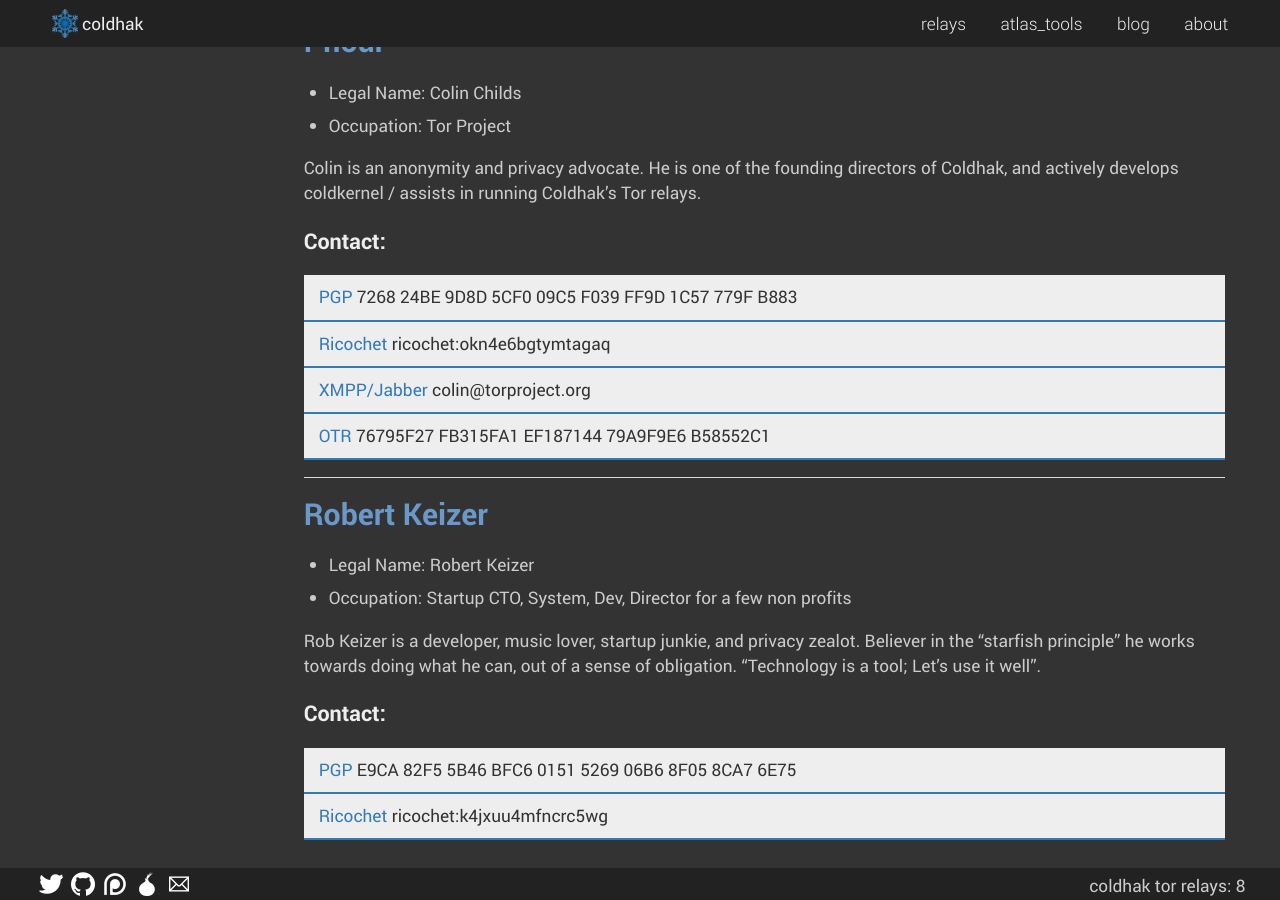
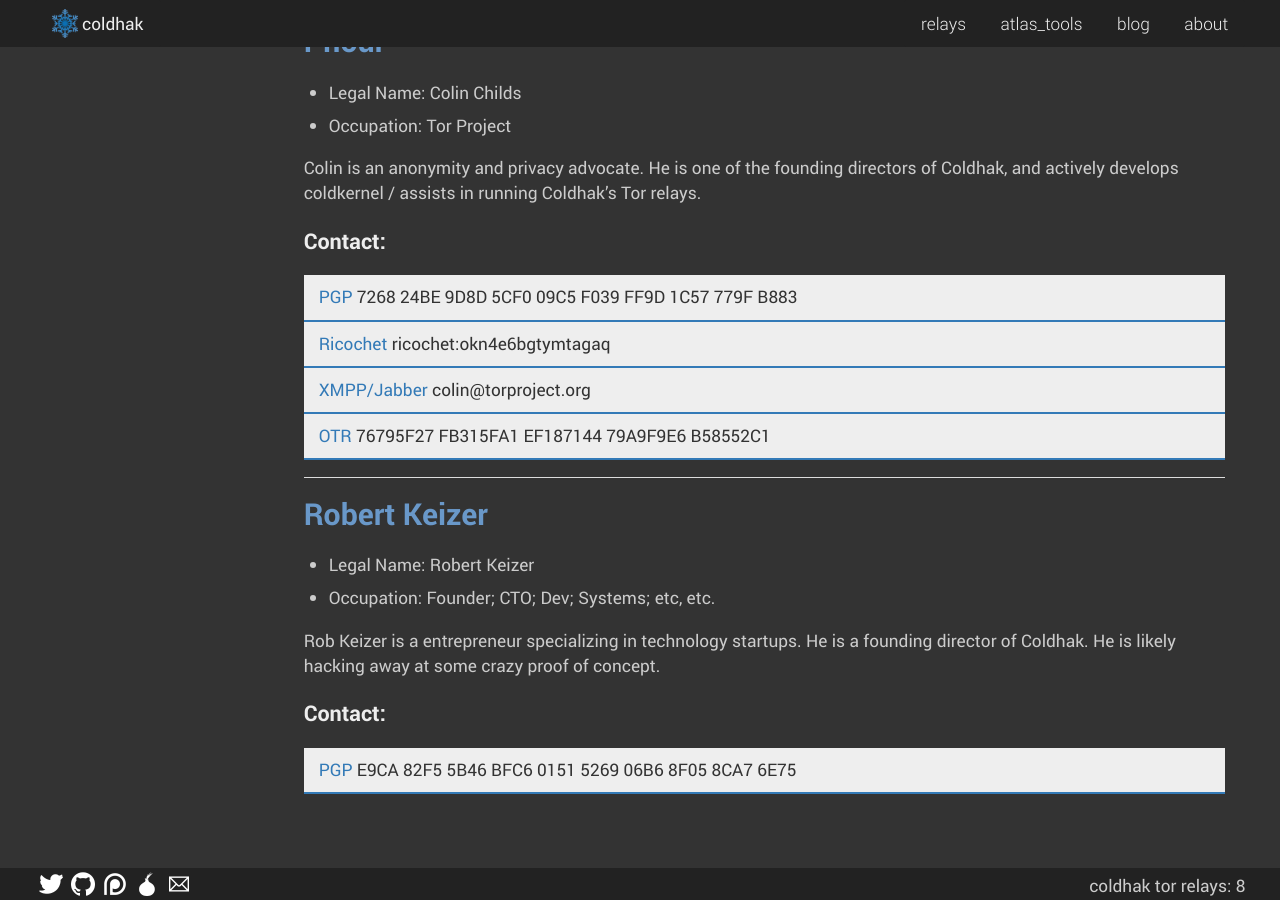
Before and after one commit to coldhakca/website, a Jekyll site: the page built from coldhak/about/index.md, in a window 1280 px wide and 900 px high, scrolled down 889 px. Built offline with Jekyll 4.4.1, drawn with Linux system fonts in a browser that asks for light colours.

```diff
--- a/coldhak/about/index.md
+++ b/coldhak/about/index.md
@@ -73,16 +73,12 @@ Colin is an anonymity and privacy advocate. He is one of the founding directors
 ## [Robert Keizer ](https://twitter.com/robertkeizer_)
 
 * Legal Name: Robert Keizer
-* Occupation: Startup CTO, System, Dev, Director for a few non profits
+* Occupation: Founder; CTO; Dev; Systems; etc, etc.
 
-Rob Keizer is a developer, music lover, startup junkie, and privacy zealot. Believer in the "starfish principle" he works towards doing what he can, out of a sense of obligation. "Technology is a tool; Let's use it well".
+Rob Keizer is a entrepreneur specializing in technology startups. He is a founding director of Coldhak. He is likely hacking away at some crazy proof of concept.
 
 #### Contact:
 
 {:.ch-linkbox}
 * PGP
 * [E9CA 82F5 5B46 BFC6 0151 5269 06B6 8F05 8CA7 6E75](https://coldhak.ca/coldhak/keys/robert.asc)
-
-{:.ch-linkbox}
-* Ricochet
-* [ricochet:k4jxuu4mfncrc5wg](https://ricochet.im/)
```
Also changed, not shown: coldhak/relays/index.md (+0 -8 lines).
